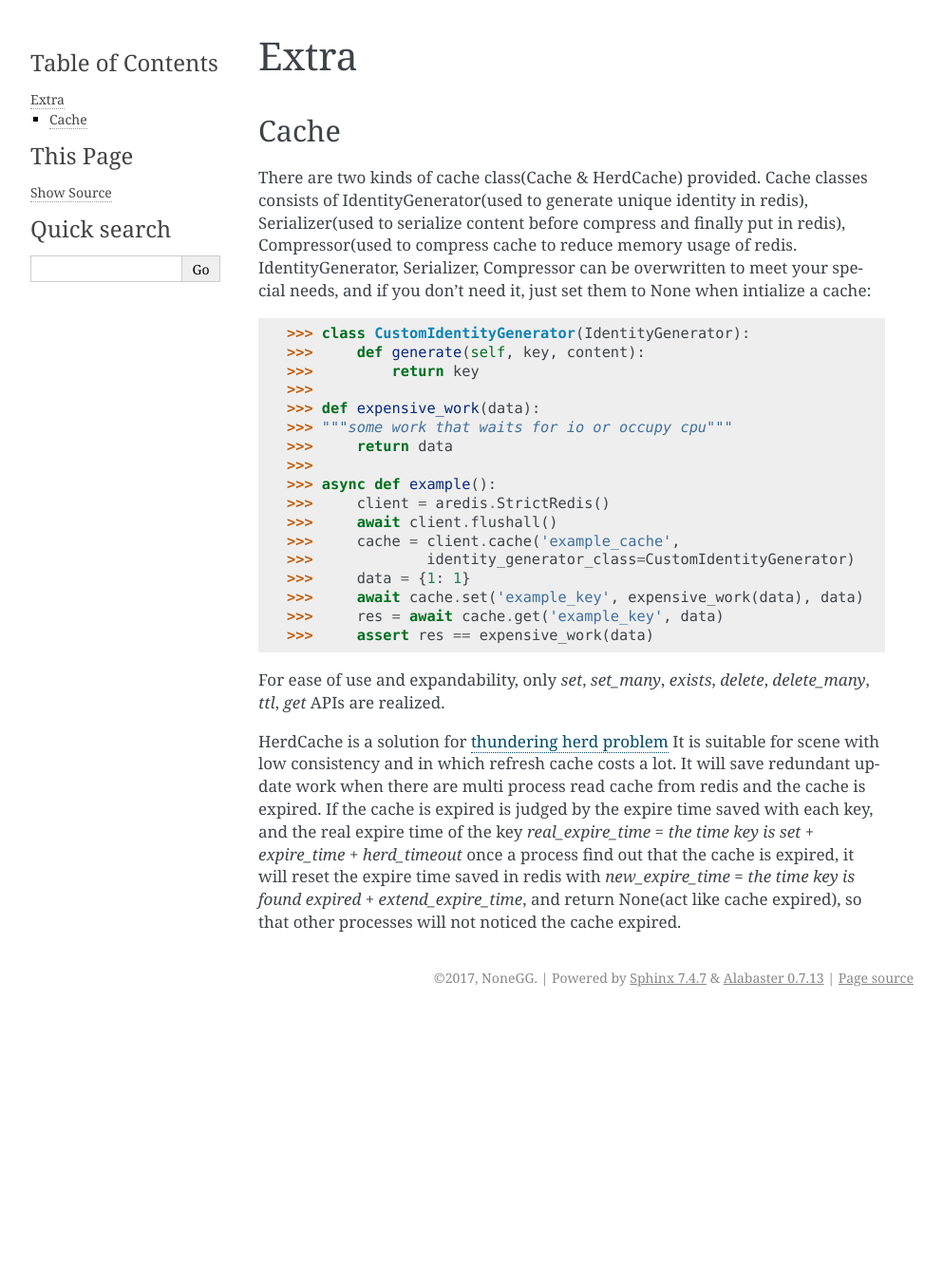
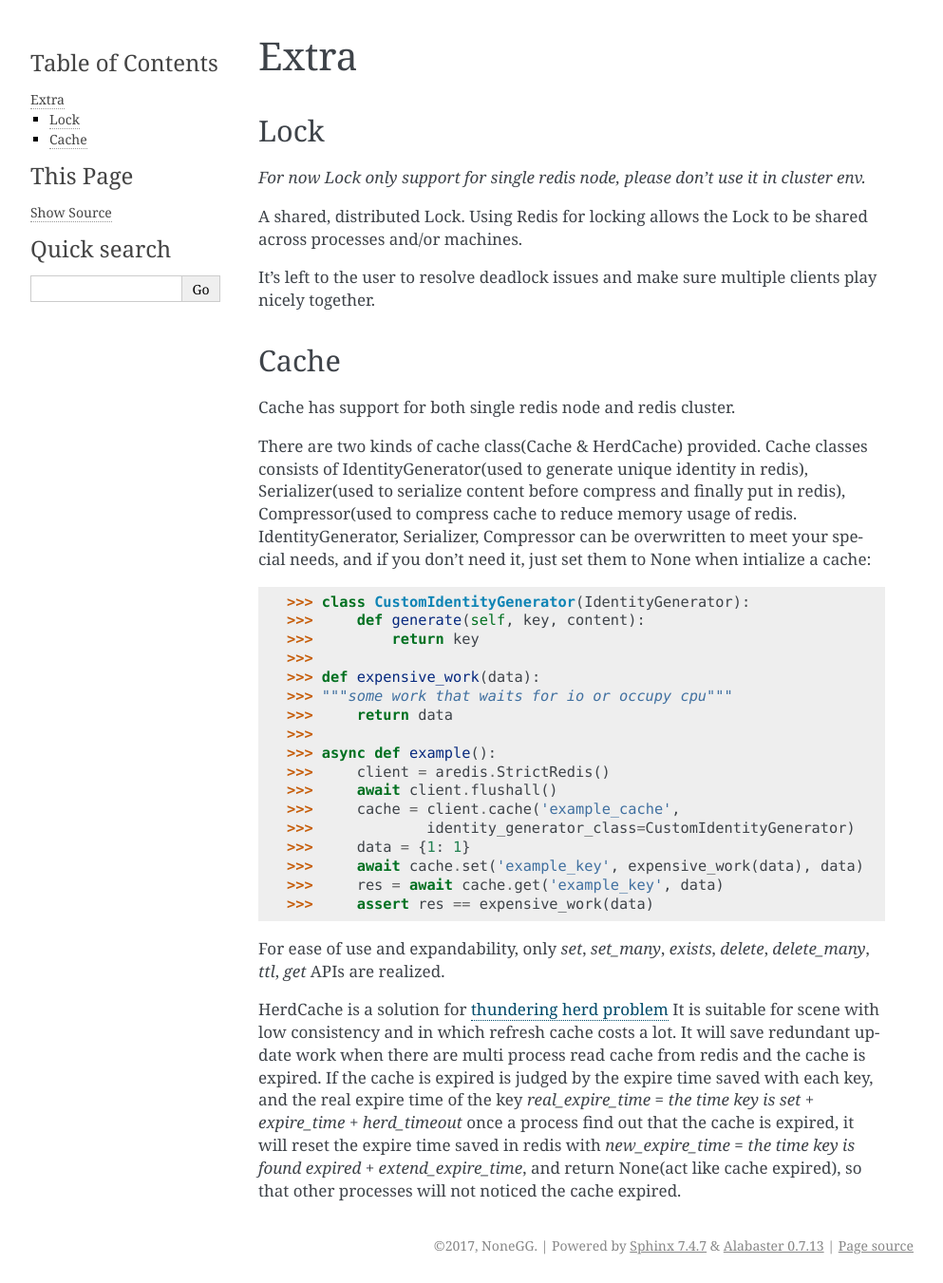
Before and after one commit to NoneGG/aredis, a Sphinx documentation site: the page built from docs/source/extra.rst, in a window 1280 px wide. Shown: the whole page at 95% size, without its empty margins (148-1141 px from the left). Built offline with Sphinx 7.4.7, drawn with Linux system fonts in a browser that asks for light colours; pages that are not in the unit, such as notebooks, are missing from menus; before the commit the page ends 1069 px from its top, so only the background shows below that.

Commit message:
add doc for lock class

```diff
--- a/docs/source/conf.py
+++ b/docs/source/conf.py
@@ -2,7 +2,7 @@
 # -*- coding: utf-8 -*-
 #
 # aredis documentation build configuration file, created by
-# sphinx-quickstart on Sun May  7 22:27:15 2017.
+# sphinx-quickstart on Mon May  8 17:29:14 2017.
 #
 # This file is execfile()d with the current directory set to its
 # containing dir.
@@ -31,7 +31,10 @@
 # Add any Sphinx extension module names here, as strings. They can be
 # extensions coming with Sphinx (named 'sphinx.ext.*') or your custom
 # ones.
-extensions = []
+extensions = ['sphinx.ext.autodoc',
+    'sphinx.ext.doctest',
+    'sphinx.ext.intersphinx',
+    'sphinx.ext.viewcode']
 
 # Add any paths that contain templates here, relative to this directory.
 templates_path = ['_templates']
@@ -152,3 +155,9 @@ texinfo_documents = [
      author, 'aredis', 'One line description of project.',
      'Miscellaneous'),
 ]
+
+
+
+
+# Example configuration for intersphinx: refer to the Python standard library.
+intersphinx_mapping = {'https://docs.python.org/': None}
--- a/docs/source/extra.rst
+++ b/docs/source/extra.rst
@@ -1,8 +1,21 @@
 Extra
 =====
 
+Lock
+----
+
+`For now Lock only support for single redis node, please don't use it in cluster env.`
+
+A shared, distributed Lock. Using Redis for locking allows the Lock
+to be shared across processes and/or machines.
+
+It's left to the user to resolve deadlock issues and make sure
+multiple clients play nicely together.
+
 Cache
 -----
+
+Cache has support for both single redis node and redis cluster.
 
 There are two kinds of cache class(Cache & HerdCache) provided.
 Cache classes consists of IdentityGenerator(used to generate unique identity in redis),
--- a/docs/source/index.rst
+++ b/docs/source/index.rst
@@ -156,6 +156,7 @@ The Community Guide
     release-notes
     authors
     license
+    todo
 
 .. |travis-status| image:: https://travis-ci.org/NoneGG/aredis.png?branch=master
     :alt: Travis build status
--- /dev/null
+++ b/docs/source/todo.rst
@@ -0,0 +1,4 @@
+Todo list
+=========
+
+1. red lock for redis cluster
```
